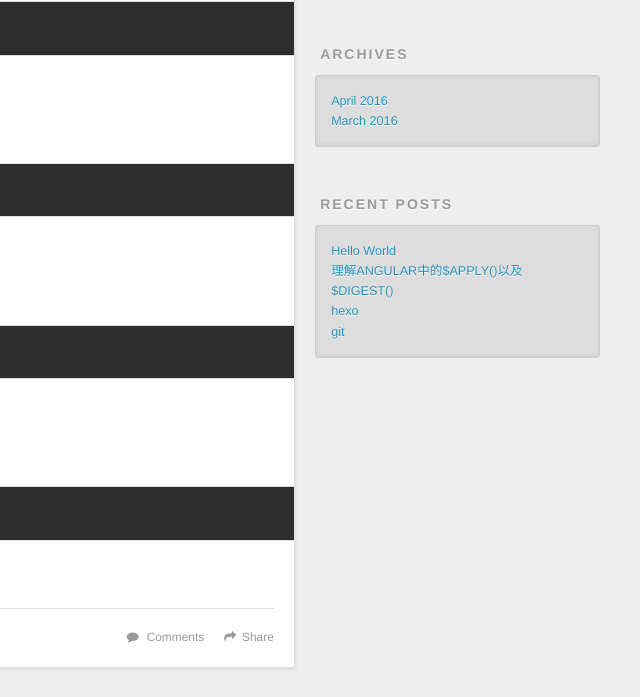
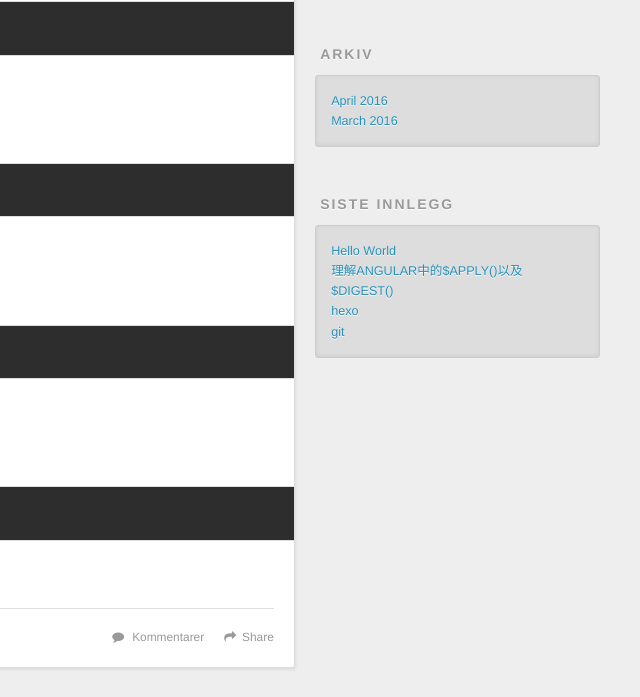
Before and after one commit to liuxiufang/liuxiufang.github.io, a plain HTML site: page index.html in a window 1280 px wide. Shown: the part 606-1303 px from the top of the page, 640-1280 px from the left. Drawn offline with nearby package versions, Linux system fonts and the light colour scheme; files whose address does not match are found by name.

Commit message:
Site updated: 2016-04-26 20:00:09

```diff
--- a/index.html
+++ b/index.html
@@ -53,7 +53,7 @@
 
           <a id="nav-rss-link" class="nav-icon" href="/atom.xml" title="RSS Feed"></a>
 
-        <a id="nav-search-btn" class="nav-icon" title="Search"></a>
+        <a id="nav-search-btn" class="nav-icon" title="Søk"></a>
       </nav>
       <div id="search-form-wrap">
         <form action="//google.com/search" method="get" accept-charset="UTF-8" class="search-form"><input type="search" name="q" results="0" class="search-form-input" placeholder="Search"><button type="submit" class="search-form-submit">&#xF002;</button><input type="hidden" name="sitesearch" value="http://yoursite.com"></form>
@@ -101,7 +101,7 @@
     <footer class="article-footer">
       <a data-url="http://yoursite.com/2016/04/26/hello-world/" data-id="cinhdhdsw00042wvdbgabpnp6" class="article-share-link">Share</a>
 
-        <a href="http://yoursite.com/2016/04/26/hello-world/#disqus_thread" class="article-comment-link">Comments</a>
+        <a href="http://yoursite.com/2016/04/26/hello-world/#disqus_thread" class="article-comment-link">Kommentarer</a>
 
 
     </footer>
@@ -219,7 +219,7 @@ angular.module(&apos;myApp&apos;,[]).controller(&apos;MessageController&apos;, f
     <footer class="article-footer">
       <a data-url="http://yoursite.com/2016/04/26/angular/" data-id="cinhdhdso00022wvdi6hwhwd8" class="article-share-link">Share</a>
 
-        <a href="http://yoursite.com/2016/04/26/angular/#disqus_thread" class="article-comment-link">Comments</a>
+        <a href="http://yoursite.com/2016/04/26/angular/#disqus_thread" class="article-comment-link">Kommentarer</a>
 
 
   <ul class="article-tag-list"><li class="article-tag-list-item"><a class="article-tag-list-link" href="/tags/angular/">angular</a></li></ul>
@@ -350,7 +350,7 @@ angular.module(&apos;myApp&apos;,[]).controller(&apos;MessageController&apos;, f
     <footer class="article-footer">
       <a data-url="http://yoursite.com/2016/03/06/hexo/" data-id="cinhdhdt000052wvdh9287o2t" class="article-share-link">Share</a>
 
-        <a href="http://yoursite.com/2016/03/06/hexo/#disqus_thread" class="article-comment-link">Comments</a>
+        <a href="http://yoursite.com/2016/03/06/hexo/#disqus_thread" class="article-comment-link">Kommentarer</a>
 
 
   <ul class="article-tag-list"><li class="article-tag-list-item"><a class="article-tag-list-link" href="/tags/hexo使用/">hexo使用</a></li></ul>
@@ -510,7 +510,7 @@ To git@github.com:michaelliao/learngit.git
     <footer class="article-footer">
       <a data-url="http://yoursite.com/2016/03/06/git/" data-id="cinhdhdse00012wvdsw6lxwui" class="article-share-link">Share</a>
 
-        <a href="http://yoursite.com/2016/03/06/git/#disqus_thread" class="article-comment-link">Comments</a>
+        <a href="http://yoursite.com/2016/03/06/git/#disqus_thread" class="article-comment-link">Kommentarer</a>
 
 
   <ul class="article-tag-list"><li class="article-tag-list-item"><a class="article-tag-list-link" href="/tags/git安装/">git安装</a></li></ul>
@@ -551,7 +551,7 @@ To git@github.com:michaelliao/learngit.git
 
 
   <div class="widget-wrap">
-    <h3 class="widget-title">Archives</h3>
+    <h3 class="widget-title">Arkiv</h3>
     <div class="widget">
       <ul class="archive-list"><li class="archive-list-item"><a class="archive-list-link" href="/archives/2016/04/">April 2016</a></li><li class="archive-list-item"><a class="archive-list-link" href="/archives/2016/03/">March 2016</a></li></ul>
     </div>
@@ -561,7 +561,7 @@ To git@github.com:michaelliao/learngit.git
 
 
   <div class="widget-wrap">
-    <h3 class="widget-title">Recent Posts</h3>
+    <h3 class="widget-title">Siste innlegg</h3>
     <div class="widget">
       <ul>
 
```
Also changed, not shown: 2016/03/06/git/index.html (+4 -4 lines), 2016/03/06/hexo/index.html (+4 -4 lines), 2016/04/26/angular/index.html (+4 -4 lines), 2016/04/26/hello-world/index.html (+4 -4 lines), archives/2016/03/index.html (+4 -4 lines), archives/2016/04/index.html (+4 -4 lines), archives/2016/index.html (+4 -4 lines), archives/index.html (+4 -4 lines), categories/index.html (+4 -4 lines), tags/angular/index.html (+3 -3 lines), tags/git安装/index.html (+3 -3 lines), tags/hexo使用/index.html (+3 -3 lines), tags/index.html (+4 -4 lines).
